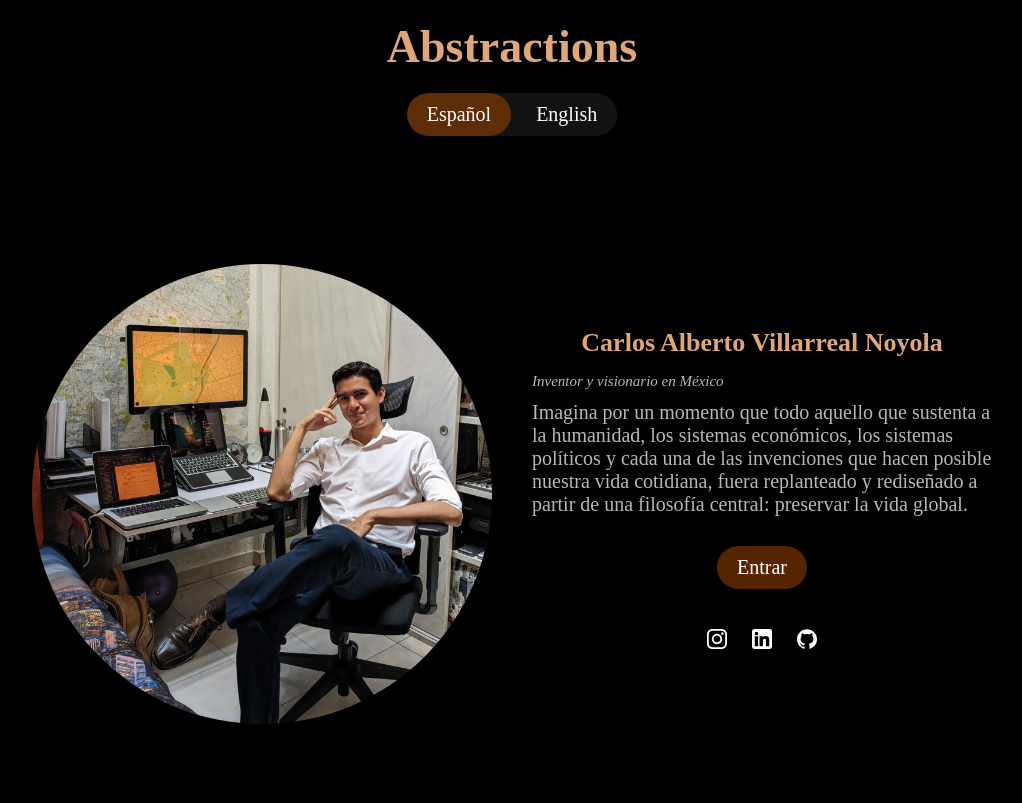
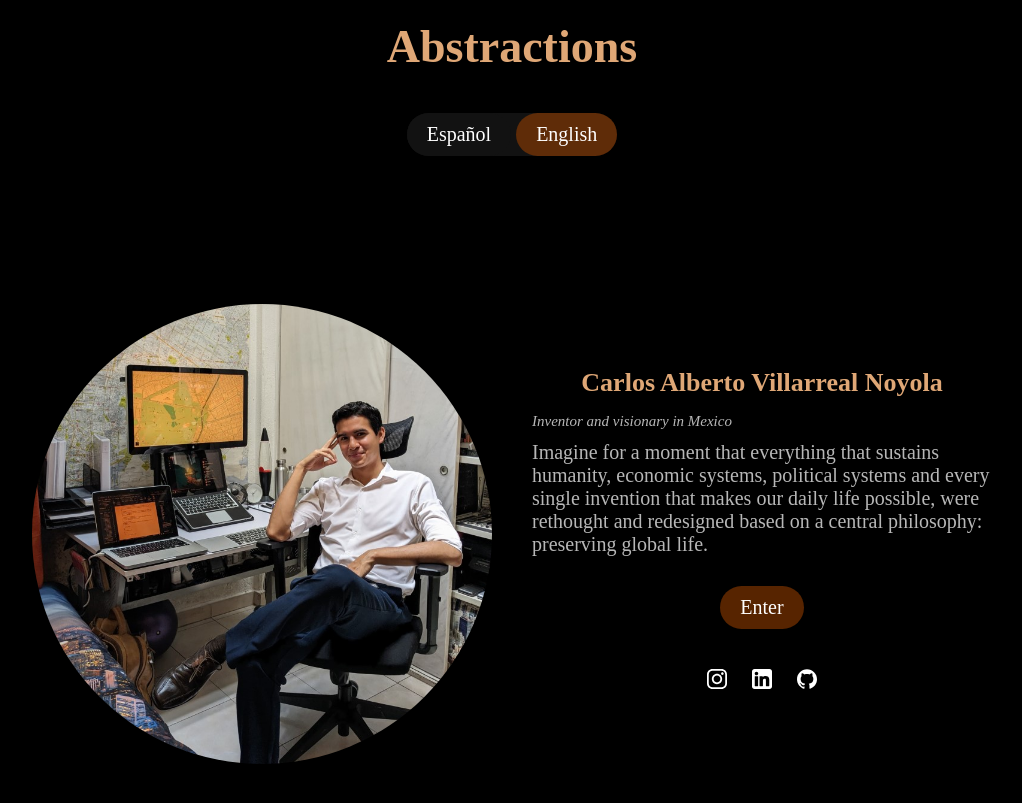
Before and after one commit to ElCaballerodelaTierra/Abstractions, a Jekyll site: the page built from index.html, in a window 1280 px wide. Shown: the top 803 px of the page, without its empty margins (128-1150 px from the left). Built offline with Jekyll 4.4.1, drawn with Linux system fonts in a browser that asks for light colours; some web fonts are replaced.

Commit message:
Se corrige el selector de idioma en la página principal

```diff
--- a/index.html
+++ b/index.html
@@ -32,13 +32,7 @@
     <div>
         <h1 style="display: flex; justify-content: center; align-items: center; font-size: 2.3em; padding: 20px;">
             Abstractions</h1>
-        <div
-            style=" display: flex; justify-content: center; align-items: center; padding: 0px 0px; gap: 5px; width: fit-content; border-radius: 50px; margin: 0px auto; background-color: var(--gris);">
-            <button id="btn-es" onclick="setLanguage('es')"
-                style="padding: 10px 20px; cursor: pointer; background-color: var(--naranja); color: white; border: 0px solid white;">Español</button>
-            <button id="btn-en" onclick="setLanguage('en')"
-                style="padding: 10px 20px; cursor: pointer; background-color: var(--gris); color: white; border: 0px solid white;">English</button>
-        </div>
+       {% include selectordeidioma.html %}
         <div
             style="display: flex; flex-direction: row; justify-content: center; align-items: center; flex-wrap: wrap; height: 80vh;">
             <div>
```
